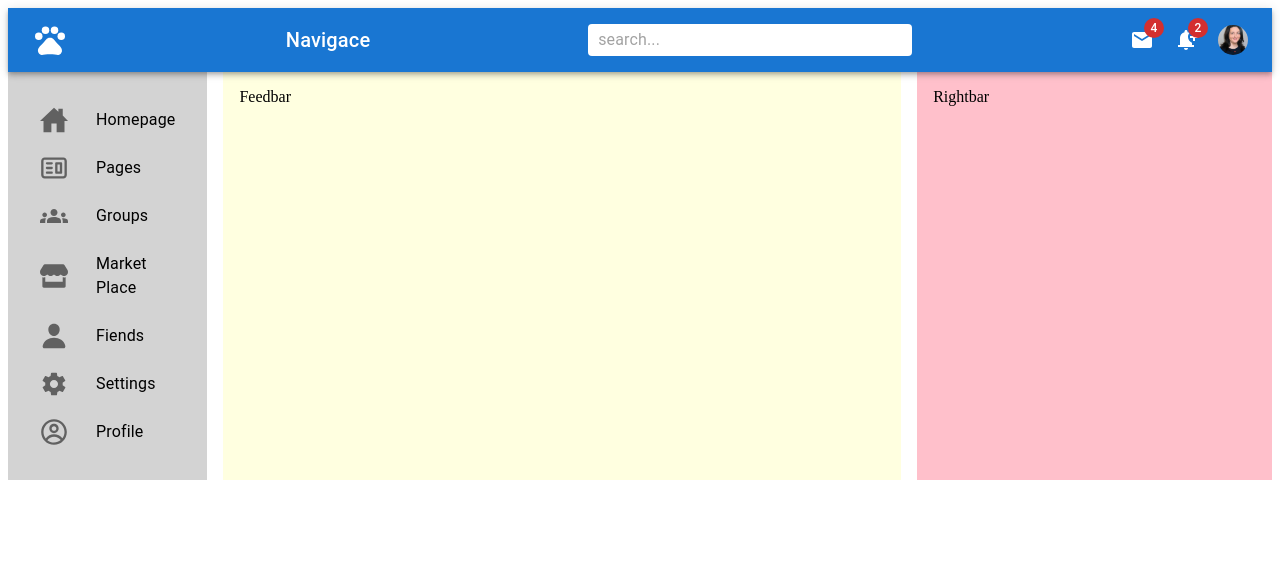
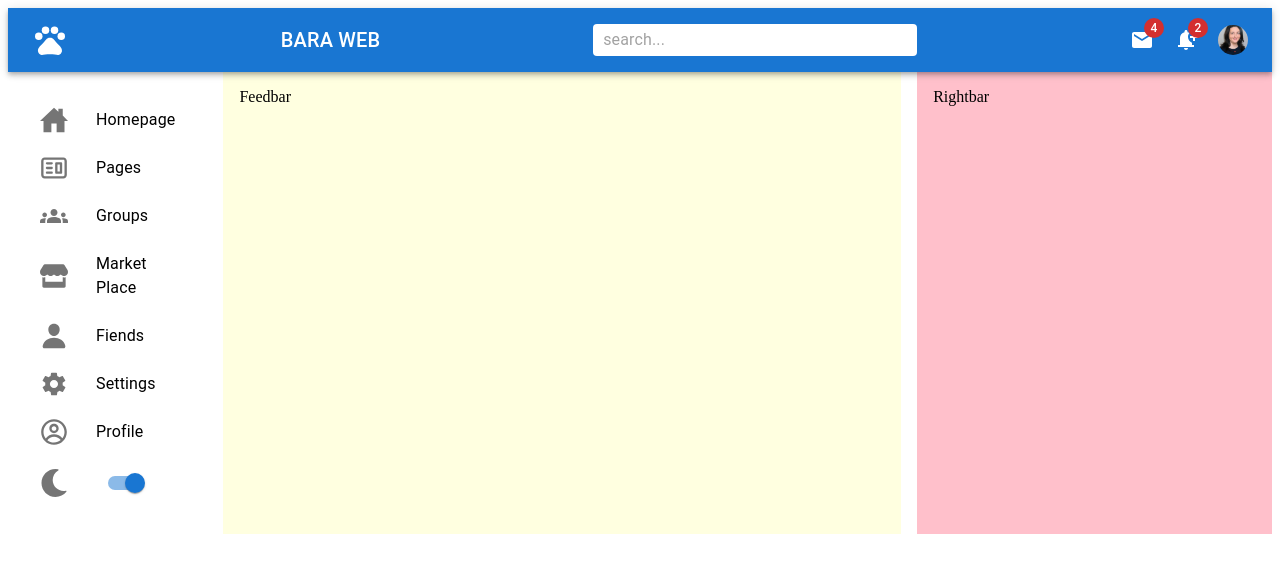
Before and after one commit to Barbora6/responsive-project-1, a React (Create React App) app in the folder responsive/: page / in a window 1280 px wide. Shown: the top 572 px of the page. Built offline with nearby package versions, Linux system fonts and the light colour scheme.

Commit message:
switch button

```diff
--- a/responsive/src/components/Navbar.jsx
+++ b/responsive/src/components/Navbar.jsx
@@ -57,7 +57,7 @@ export const Navbar = () => {
           }}
         />
         <Typography variant="h6" sx={{ display: { xs: "none", sm: "block" } }}>
-          Navigace
+          BARA WEB
         </Typography>
 
         <Search>
--- a/responsive/src/components/Sidebar.jsx
+++ b/responsive/src/components/Sidebar.jsx
@@ -4,7 +4,8 @@ import {
   ListItem,
   ListItemButton,
   ListItemIcon,
-  ListItemText
+  ListItemText,
+  Switch
 } from "@mui/material";
 
 import { IoHomeSharp } from "react-icons/io5";
@@ -14,11 +15,12 @@ import { CgProfile } from "react-icons/cg";
 import { FaStore } from "react-icons/fa";
 import { MdGroups } from "react-icons/md";
 import { CgWebsite } from "react-icons/cg";
+import { FaMoon } from "react-icons/fa";
 
 export const Sidebar = () => {
   return (
     <Box
-      bgcolor="lightgrey"
+      bgcolor="F5F5F5"
       flex={1}
       p={2}
       sx={{
@@ -89,6 +91,14 @@ export const Sidebar = () => {
             <ListItemText primary="Profile" />
           </ListItemButton>
         </ListItem>
+        <ListItem disablePadding>
+          <ListItemButton component="a" href="#simple-list">
+            <ListItemIcon>
+              <FaMoon size={28} />
+            </ListItemIcon>
+            <Switch defaultChecked />
+          </ListItemButton>
+        </ListItem>
       </List>
     </Box>
   );
```
